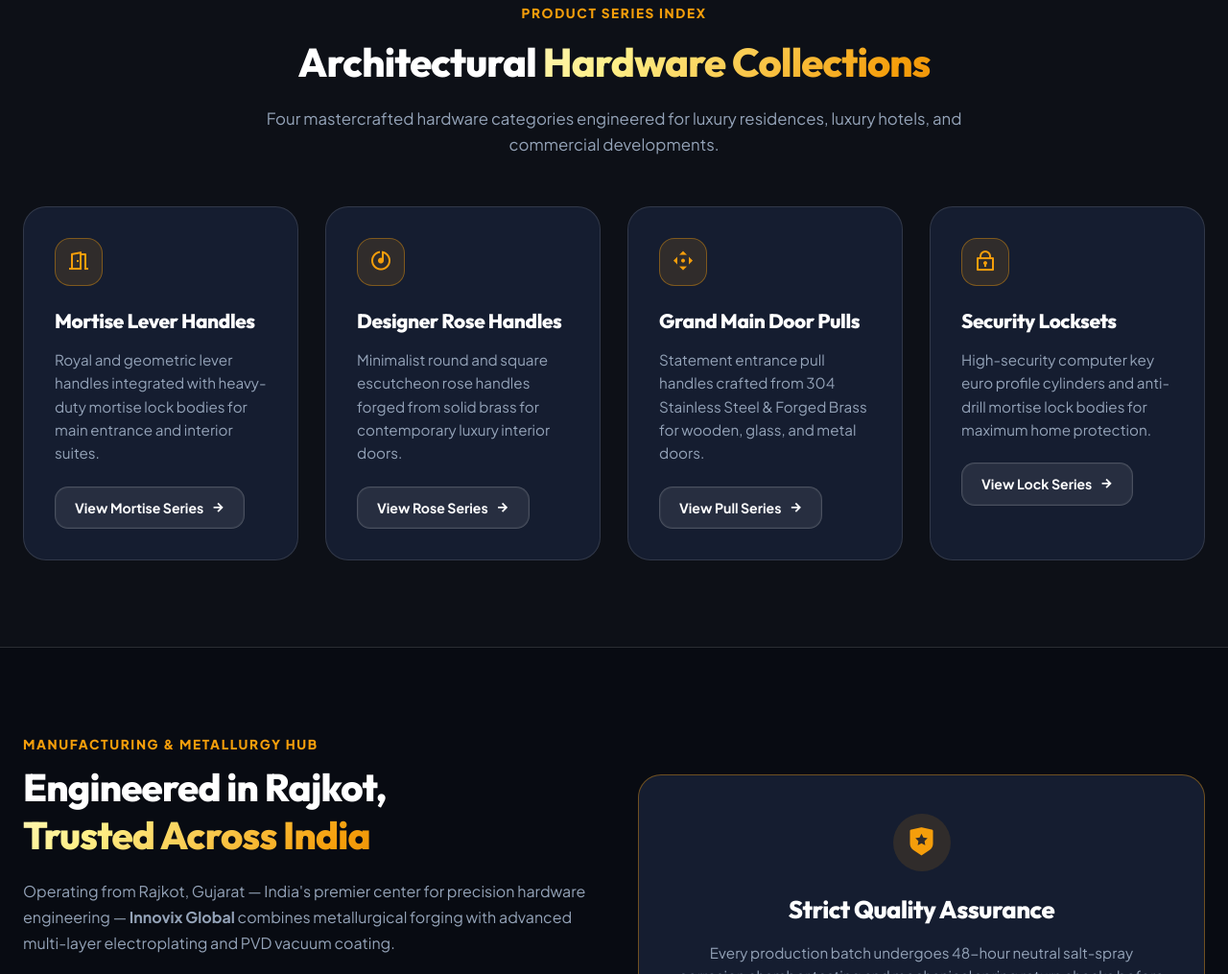
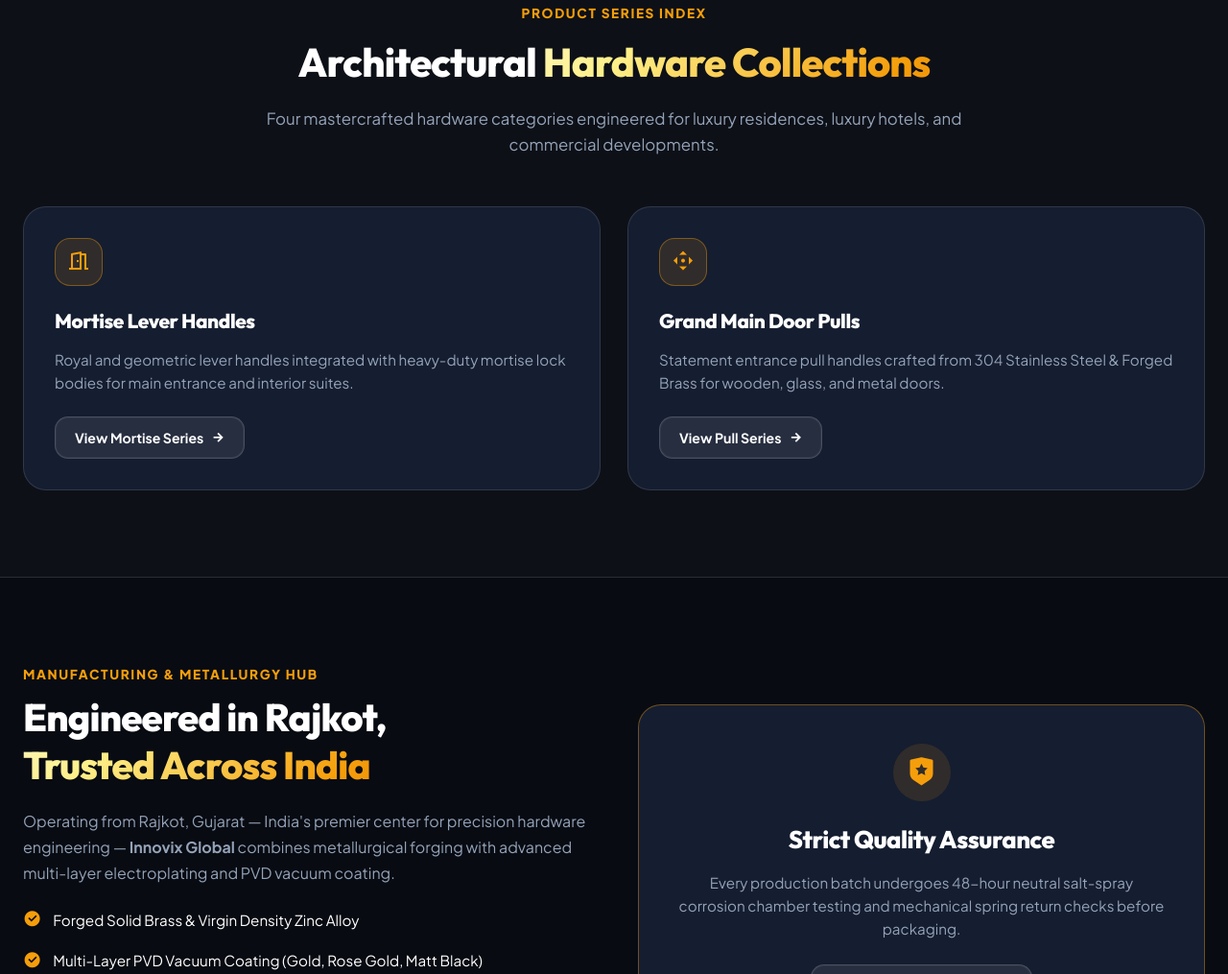
Before and after one commit to prince15062005/Innovixglobal, a website: page public/index.html in a window 1280 px wide. Shown: the part 953-1968 px from the top of the page at 96% size. Drawn offline with nearby package versions, Linux system fonts and the light colour scheme.

Commit message:
Remove rose handles and security locksets from homepage

```diff
--- a/public/index.html
+++ b/public/index.html
@@ -119,18 +119,6 @@
           </a>
         </div>
 
-        <!-- Designer Rose Handles -->
-        <div class="feature-card">
-          <div class="feature-icon"><i class="ri-disc-line"></i></div>
-          <h3 style="font-size: 1.3rem; margin-bottom: 12px; color: #fff;">Designer Rose Handles</h3>
-          <p style="color: var(--text-muted); font-size: 0.95rem; margin-bottom: 22px; line-height: 1.6;">
-            Minimalist round and square escutcheon rose handles forged from solid brass for contemporary luxury interior doors.
-          </p>
-          <a href="products.html?category=rose" class="btn btn-outline" style="padding: 10px 20px; font-size: 0.88rem;">
-            View Rose Series <i class="ri-arrow-right-line"></i>
-          </a>
-        </div>
-
         <!-- Main Door Pull Handles -->
         <div class="feature-card">
           <div class="feature-icon"><i class="ri-drag-move-fill"></i></div>
@@ -143,17 +131,6 @@
           </a>
         </div>
 
-        <!-- Security Locksets -->
-        <div class="feature-card">
-          <div class="feature-icon"><i class="ri-lock-2-line"></i></div>
-          <h3 style="font-size: 1.3rem; margin-bottom: 12px; color: #fff;">Security Locksets</h3>
-          <p style="color: var(--text-muted); font-size: 0.95rem; margin-bottom: 22px; line-height: 1.6;">
-            High-security computer key euro profile cylinders and anti-drill mortise lock bodies for maximum home protection.
-          </p>
-          <a href="products.html?category=locks" class="btn btn-outline" style="padding: 10px 20px; font-size: 0.88rem;">
-            View Lock Series <i class="ri-arrow-right-line"></i>
-          </a>
-        </div>
       </div>
     </div>
   </section>
```
